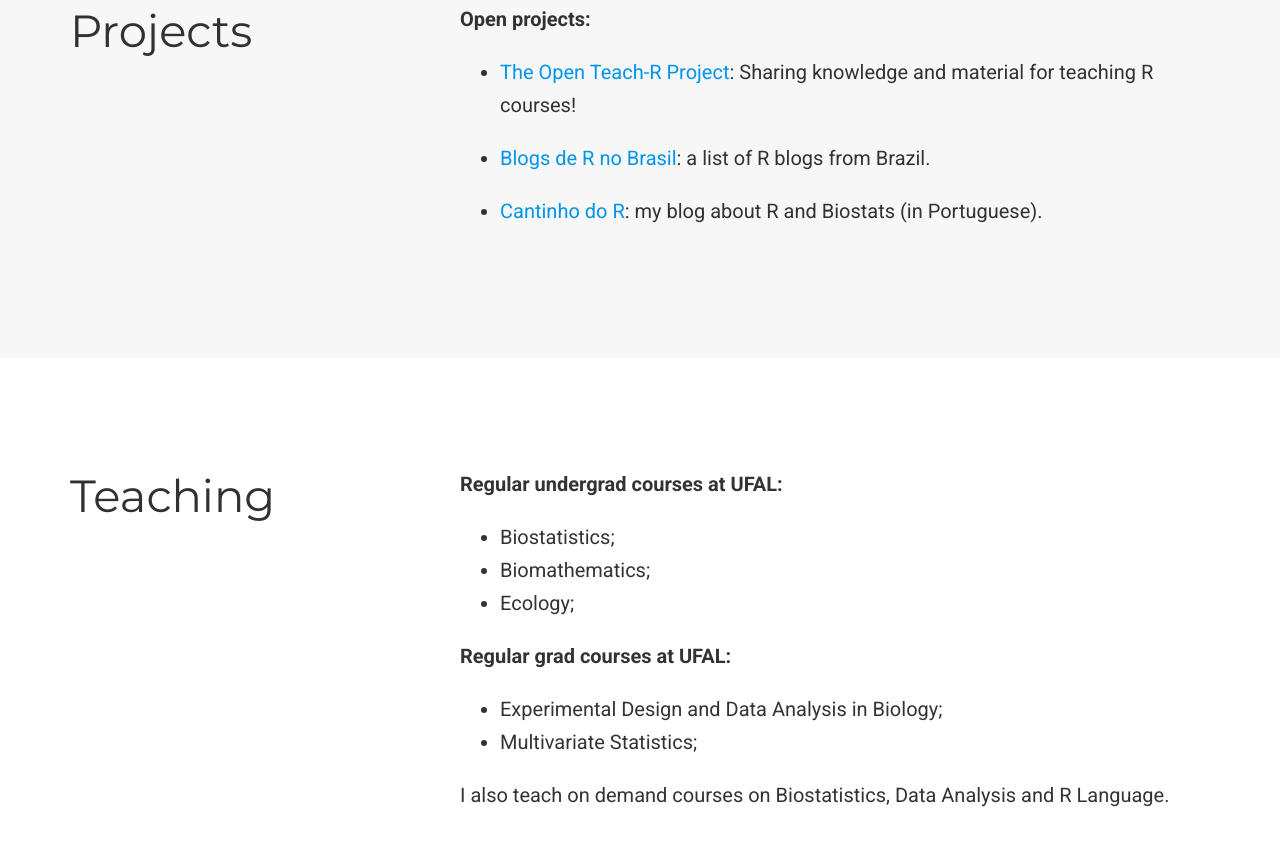
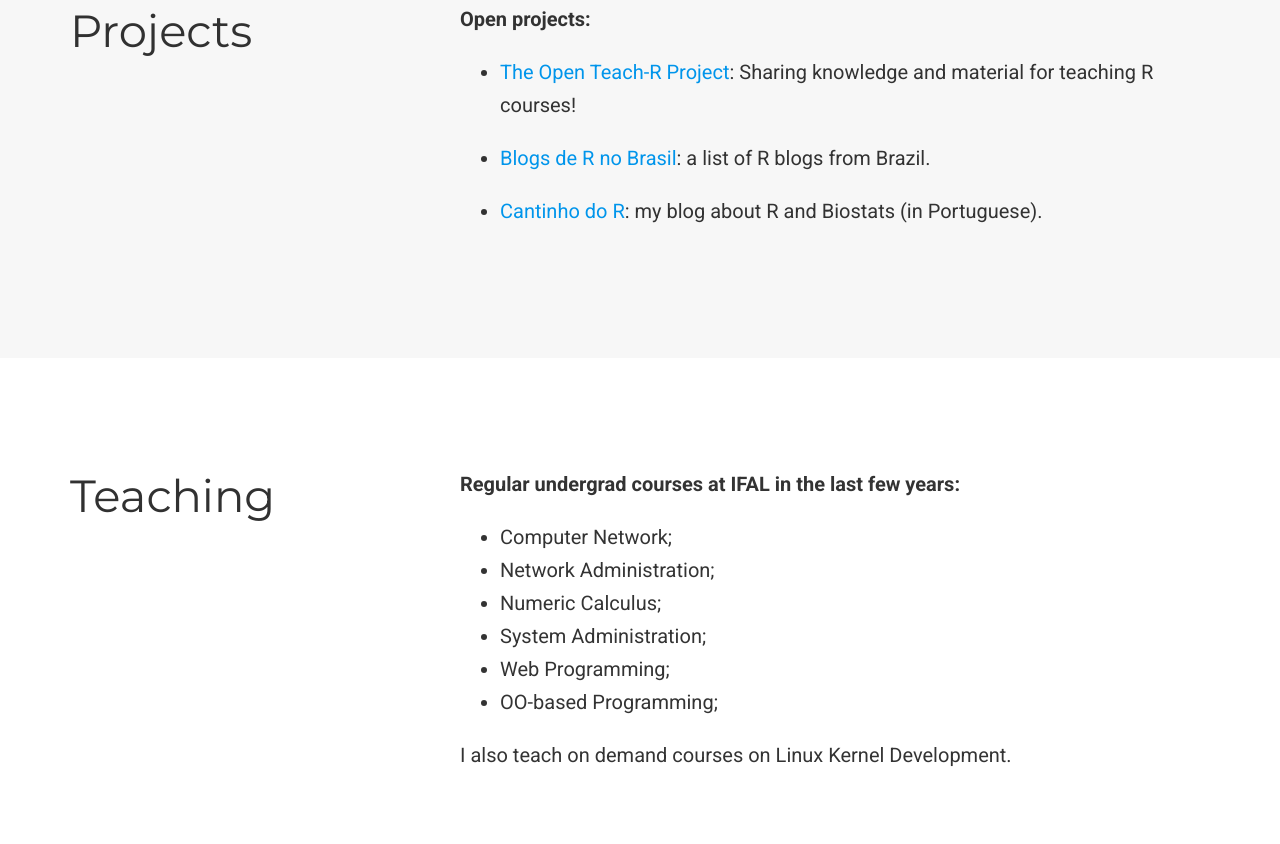
Before and after one commit to ivocalado/ivocalado.github.io, a plain HTML site: page index.html in a window 1280 px wide. Shown: the part 1842-2686 px from the top of the page. Drawn offline with nearby package versions, Linux system fonts and the light colour scheme; some icons are missing.

Commit message:
Updates disciplines
Signed-off-by: Ivo Calado <txithihausen@gmail.com>

```diff
--- a/index.html
+++ b/index.html
@@ -65,11 +65,11 @@
   <link rel="icon" type="image/png" href="/img/icon.png">
   <link rel="apple-touch-icon" type="image/png" href="/img/icon-192.png">
 
-  <link rel="canonical" href="https://marcosvital.github.io/">
+  <link rel="canonical" href="https://ivocalado.github.io/">
 
   <meta property="twitter:card" content="summary_large_image">
 
-  <meta property="twitter:site" content="@marcosvcvital">
+  <meta property="twitter:site" content="@txithihausen">
   <meta property="twitter:creator" content="@marcosvcvital">
 
   <meta property="og:site_name" content="Ivo Calado - IFAL">
@@ -334,7 +334,7 @@
           <li>
             <i class="fa-li fa fa-graduation-cap"></i>
             <div class="description">
-              <p class="course">DSC in Electrical Engineering, 2015</p>
+              <p class="course">DSc in Electrical Engineering, 2015</p>
               <p class="institution">Federal University of Campina Grande</p>
             </div>
           </li>
@@ -592,22 +592,25 @@
 
   </div>
   <div class="col-xs-12 col-md-8">
-    <p><strong>Regular undergrad courses at UFAL:</strong></p>
+    <p><strong>Regular undergrad courses at IFAL in the last few years:</strong></p>
 
 <ul>
-<li>Biostatistics;</li>
-<li>Biomathematics;</li>
-<li>Ecology;</li>
+<li>Computer Network;</li>
+<li>Network Administration;</li>
+<li>Numeric Calculus;</li>
+<li>System Administration;</li>
+<li>Web Programming;</li>
+<li>OO-based Programming;</li>
 </ul>
 
-<p><strong>Regular grad courses at UFAL:</strong></p>
+<!--<p><strong>Regular grad courses at UFAL:</strong></p>
 
 <ul>
 <li>Experimental Design and Data Analysis in Biology;</li>
 <li>Multivariate Statistics;</li>
 </ul>
-
-<p>I also teach on demand courses on Biostatistics, Data Analysis and R Language.</p>
+-->
+<p>I also teach on demand courses on Linux Kernel Development.</p>
 
   </div>
 
```
